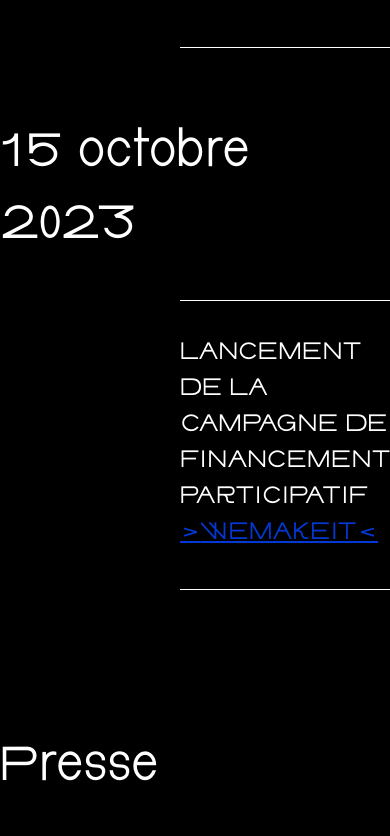
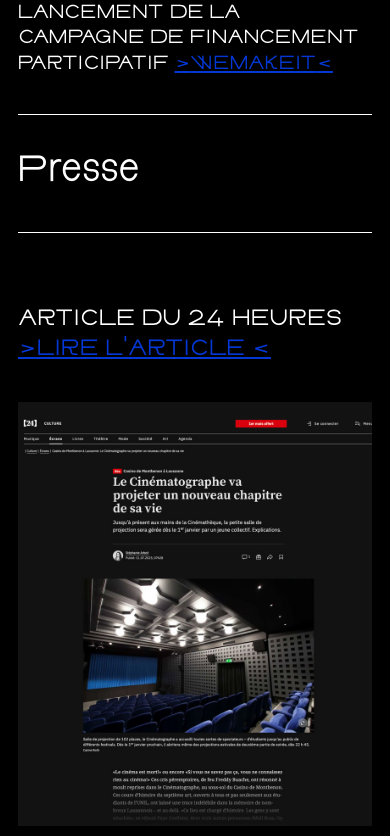
Before and after one commit to azertypow/lecinematographe.landingPage, a Vue app: page / in a window 390 px wide. Shown: the part 908-1744 px from the top of the page. Built offline with nearby package versions, Linux system fonts and the light colour scheme.

Commit message:
feat: responsive and add all components

```diff
--- a/src/App.vue
+++ b/src/App.vue
@@ -10,6 +10,11 @@
                 class="v-app__content"
         >
             <section
+                class="v-app__section"
+            >
+                <p>Bienvenuexs sur le site internet du&nbsp;Cinématographe</p>
+            </section>
+            <section
                     class="v-app__section"
             >
                 <h2>ACTUALITÉS</h2>
@@ -20,7 +25,7 @@
                     <app-date
                             date="12 novembre 2023"
                     >
-                        LOTO DE SOUTIEN 11 H 30 - 16 H 30, SALLE DES FÊTES DU CASINO DE MONTBENON
+                        LOTO DE SOUTIEN 11 H 30 - 16 H 30, SALLE DES FÊTES DU CASINO DE&nbsp;MONTBENON
                         <br>VENEZ JOUER AU LOTO ET MANGER DES GATEAUX
                     </app-date>
                 </div>
@@ -35,9 +40,31 @@
                     </app-date>
                 </div>
 
-                <h3
-                        style="margin-top: 4rem"
-                >Presse</h3>
+                <div
+                    class="v-app__info_container"
+                >
+                    <section class="v-app__info" >
+                        <h3
+                            class="v-app__info__title"
+                        >Presse</h3>
+                        <div
+                            class="v-app__info__slot"
+                        >
+                            <div
+                                class="v-app__info__slot__content"
+                            >
+                                <p>ARTICLE DU 24 HEURES
+                                    <br><a href="">LIRE L’ARTICLE </a>
+                                </p>
+                                <img
+                                    class="v-app__info__container__img"
+                                    alt="article cover"
+                                    src="./assets/presse_24_heures_cinematographe.jpeg"
+                                >
+                            </div>
+                        </div>
+                    </section>
+                </div>
 
             </section>
 
@@ -149,4 +176,28 @@ import AppFooter from "./components/AppFooter.vue";
     margin-top: 2rem;
   }
 }
+
+.v-app__info_container {
+    .v-app__info__slot {
+        box-sizing: border-box;
+        padding-left: 5rem;
+
+        @media (max-width: 900px) {
+            padding-left: 0;
+        }
+
+        .v-app__info__slot__content {
+            border-top: solid 1px white;
+            border-bottom: solid 1px white;
+            padding-top: 1rem;
+            padding-bottom: 1rem;
+        }
+    }
+
+    .v-app__info__container__img {
+        display: block;
+        max-width: 10rem;
+    }
+}
+
 </style>
--- a/src/components/AppDate.vue
+++ b/src/components/AppDate.vue
@@ -38,11 +38,29 @@ defineProps<{
     box-sizing: border-box;
     padding-left: 5rem;
 
+    @media (max-width: 900px) {
+        padding-left: 0;
+    }
+
     .v-app-date__slot__content {
         border-top: solid 1px white;
         border-bottom: solid 1px white;
         padding-top: 1rem;
         padding-bottom: 1rem;
+
+        @media (max-width: 1100px) {
+            font-size: .7rem;
+            line-height: .8rem;
+            margin-top: 1rem;
+            margin-bottom: 1rem;
+        }
+
+        @media (max-width: 750px) {
+            font-size: .6rem;
+            line-height: .7rem;
+            margin-top: 1rem;
+            margin-bottom: 1rem;
+        }
     }
 }
 
--- a/src/components/AppFooter.vue
+++ b/src/components/AppFooter.vue
@@ -31,7 +31,7 @@
                     </div>
                     <div class="inf-content">
                         <input
-                            type="text"
+                            type="email"
                             name="inf[1]"
                             data-inf-meta="1"
                             data-inf-error="Merci de renseigner une adresse email"
@@ -45,6 +45,45 @@
                     </div>
                 </div>
             </form>
+        </div>
+
+        <div
+            class="v-app-footer__content"
+        >
+            <div
+                class="v-app-footer__content__left"
+            >
+                <img
+                    class="v-app-footer__content__img"
+                    alt="photo du cinéma"
+                    src="../assets/cinematographe_web.jpeg"  />
+
+                <div
+                    class="v-app-footer__content__text"
+                >
+                    <p>
+                        LE CINÉMATOGRAPHE
+                        <br>Casino de Montbenon
+                        <br>All. Ernest-Ansermet 3
+                        <br>1003 Lausanne
+                    </p>
+                    <p>
+                        nouveau-cinematographe@proton.me
+                    </p>
+
+                </div>
+            </div>
+
+            <div
+                class="v-app-footer__content__right"
+            >
+                <p>
+                    Développement : Nicolas Baldran
+                    <br>Typographie : <a href="https://typotheque.genderfluid.space/DINdong.html" >Dindong</a> par Clara Sambot
+                    <br>Graphisme : Clovis Duran
+                </p>
+            </div>
+
         </div>
     </footer>
 </template>
@@ -65,7 +104,12 @@ defineProps<{
 
 <style lang="scss" scoped >
 .v-app-footer {
+}
+
+.v-app-footer__newsletter-container {
     background: var(--lc-color);
+    margin-top: 4rem;
+    margin-bottom: 4rem;
 }
 
 .inf-main_76f376382a50bd4859e50a81e701da10 {
@@ -92,7 +136,7 @@ defineProps<{
         height: 1rem;
     }
 
-    [type="text"] {
+    [type="email"] {
         background: transparent;
         border-bottom: solid 2px white;
         color: white;
@@ -106,4 +150,87 @@ defineProps<{
         }
     }
 }
+
+.v-app-footer__content {
+    display: flex;
+
+    @media (max-width: 1100px) {
+        flex-direction: column;
+    }
+}
+
+.v-app-footer__content__left {
+    display: flex;
+    width: 50%;
+
+    @media (max-width: 1100px) {
+        width: 100%;
+    }
+
+    @media (max-width: 750px) {
+        flex-direction: column;
+    }
+}
+
+.v-app-footer__content__img {
+    display: block;
+    width: calc(100% / 4 * 1);
+    object-fit: contain;
+    object-position: top;
+
+    @media (max-width: 1100px) {
+        width: 50%;
+    }
+
+    @media (max-width: 750px) {
+        width: 100%;
+        max-width: 10rem;
+    }
+}
+
+.v-app-footer__content__text {
+    box-sizing: border-box;
+    width: calc(100% / 4 * 3);
+    padding-left: .5rem;
+
+    @media (max-width: 1100px) {
+        width: 50%;
+    }
+
+    @media (max-width: 750px) {
+        width: 100%;
+        margin-top: .5rem;
+        padding-left: 0;
+    }
+
+    > p {
+        margin-top: .5rem;
+        margin-bottom: .5rem;
+        font-size: .5rem;
+        line-height: .75rem;
+
+        &:first-child {
+            margin-top: 0;
+        }
+    }
+}
+
+.v-app-footer__content__right {
+    width: 50%;
+
+    @media (max-width: 1100px) {
+        margin-top: 1rem;
+    }
+
+    > p {
+        margin-top: .5rem;
+        margin-bottom: .5rem;
+        font-size: .5rem;
+        line-height: .75rem;
+
+        &:first-child {
+            margin-top: 0;
+        }
+    }
+}
 </style>
--- a/src/main.scss
+++ b/src/main.scss
@@ -44,6 +44,9 @@ body {
 #app {
   margin: 0 auto;
   max-width: 1280px;
+  box-sizing: border-box;
+  padding-left: .5rem;
+  padding-right: .5rem;
 }
 
 
@@ -69,6 +72,13 @@ h3 {
   border-radius: 2rem;
   margin-top: 1rem;
   margin-bottom: 1rem;
+
+  @media (max-width: 1100px) {
+    font-size: 1.15rem;
+    line-height: 1.25rem;
+    margin-top: 1rem;
+    margin-bottom: 1rem;
+  }
 }
 
 h4 {
@@ -79,6 +89,20 @@ h4 {
 p {
   margin-top: 1rem;
   margin-bottom: 1rem;
+
+  @media (max-width: 1100px) {
+    font-size: .8rem;
+    line-height: 1rem;
+    margin-top: 1rem;
+    margin-bottom: 1rem;
+  }
+
+  @media (max-width: 750px) {
+    font-size: .7rem;
+    line-height: .85rem;
+    margin-top: 1rem;
+    margin-bottom: 1rem;
+  }
 }
 
 h6 {
```
Also changed, not shown: src/assets/cinematographe_web.jpeg (added), src/assets/presse_24_heures_cinematographe.jpeg (added).
